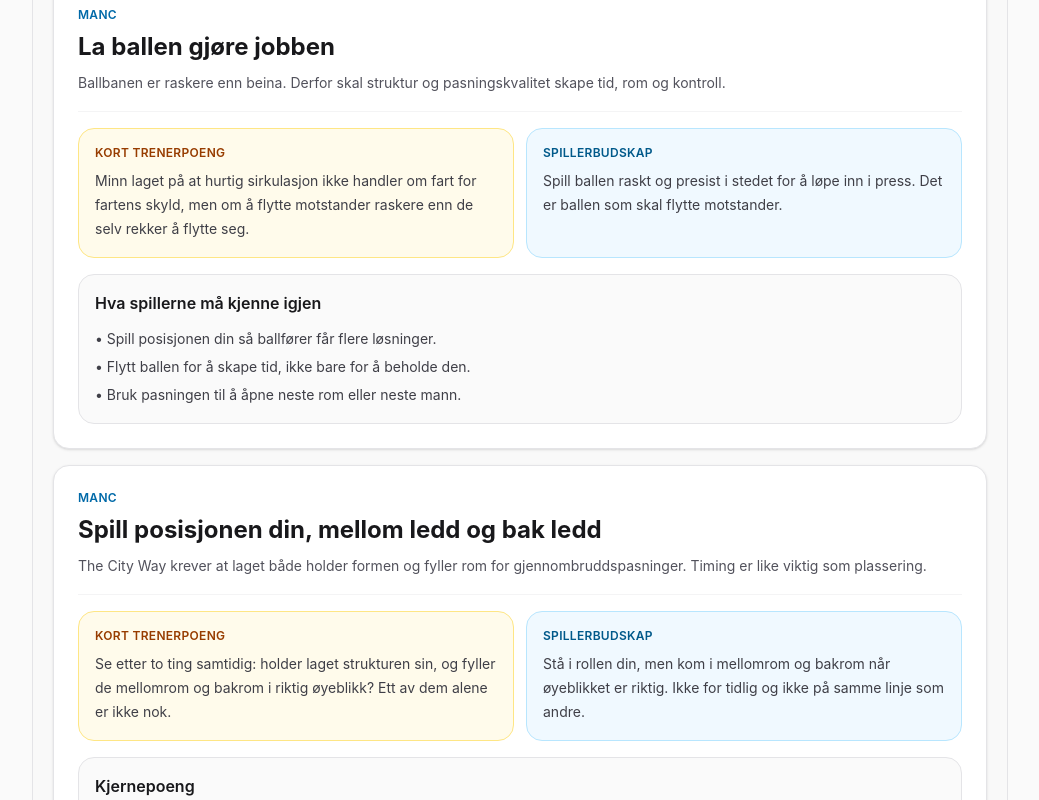
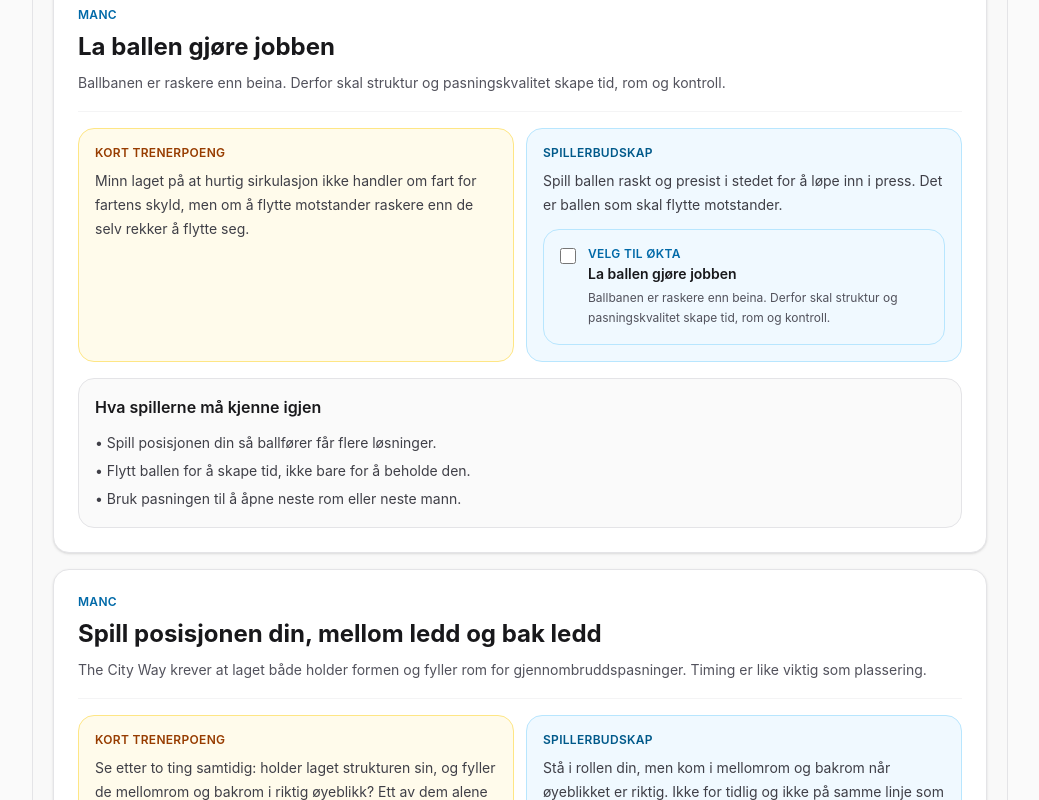
Before and after one commit to toro68/treninger, a Next.js app: page /manc in a window 1280 px wide. Shown: the part 2140-2940 px from the top of the page, without its empty margins (120-1159 px from the left). Built offline with nearby package versions, Linux system fonts and the light colour scheme.

Commit message:
Add selectable finishing messages from UEFA and ManC

```diff
--- a/src/components/ManC.tsx
+++ b/src/components/ManC.tsx
@@ -1,5 +1,6 @@
 import Link from "next/link";
 
+import { SelectableTheoryMessageCard } from "@/components/SelectableTheoryMessageCard";
 import { sessionTheoryItems } from "@/data/sessionTheory";
 
 const mancSectionGroups = [
@@ -25,6 +26,15 @@ const mancSectionGroups = [
       "theory-manc-build-up-phase-1",
       "theory-manc-build-up-phase-2",
       "theory-manc-build-up-phase-3",
+    ],
+  },
+  {
+    id: "avslutning",
+    label: "Avslutning",
+    description: "Korte spillerbudskap for hvordan City vil skape og avslutte angrep i siste tredel.",
+    sectionIds: [
+      "theory-manc-finishing-overload-and-timing",
+      "theory-manc-finishing-fill-box-and-returrom",
     ],
   },
   {
@@ -115,6 +125,17 @@ export const ManC = () => {
                       <article className="rounded-2xl border border-sky-200 bg-sky-50 p-4">
                         <p className="text-xs font-semibold uppercase tracking-wide text-sky-800">Spillerbudskap</p>
                         <p className="mt-2 text-sm leading-6 text-zinc-700">{item.playerMessage}</p>
+                        {item.category === "spillerbudskap" ? (
+                          <div className="mt-3">
+                            <SelectableTheoryMessageCard
+                              theoryId={item.id}
+                              title={item.title}
+                              summary={item.summary}
+                              sourceLabel="Velg til økta"
+                              showPlayerMessage={false}
+                            />
+                          </div>
+                        ) : null}
                       </article>
                     ) : null}
                   </div>
--- /dev/null
+++ b/src/components/SelectableTheoryMessageCard.tsx
@@ -0,0 +1,56 @@
+"use client";
+
+import { useSessionStore } from "@/store/sessionStore";
+
+type SelectableTheoryMessageCardProps = {
+  theoryId: string;
+  title: string;
+  summary: string;
+  playerMessage?: string;
+  sourceLabel?: string;
+  showPlayerMessage?: boolean;
+};
+
+export const SelectableTheoryMessageCard = ({
+  theoryId,
+  title,
+  summary,
+  playerMessage,
+  sourceLabel,
+  showPlayerMessage = true,
+}: SelectableTheoryMessageCardProps) => {
+  const selectedTheoryIds = useSessionStore((state) => state.selectedTheoryIds);
+  const toggleTheory = useSessionStore((state) => state.toggleTheory);
+  const checked = selectedTheoryIds.has(theoryId);
+
+  return (
+    <article
+      className={`rounded-2xl border p-4 transition ${
+        checked
+          ? "border-sky-300 bg-white shadow-sm"
+          : "border-sky-200 bg-sky-50/70 hover:border-sky-300"
+      }`}
+    >
+      <label className="flex cursor-pointer items-start gap-3">
+        <input
+          type="checkbox"
+          checked={checked}
+          onChange={() => toggleTheory(theoryId)}
+          className="mt-0.5 h-4 w-4 rounded border-sky-300 text-sky-600 focus:ring-sky-500"
+        />
+        <span className="min-w-0 flex-1">
+          {sourceLabel ? (
+            <span className="block text-xs font-semibold uppercase tracking-wide text-sky-700">
+              {sourceLabel}
+            </span>
+          ) : null}
+          <span className="mt-0.5 block text-sm font-semibold text-zinc-900">{title}</span>
+          <span className="mt-1 block text-xs leading-5 text-zinc-600">{summary}</span>
+          {showPlayerMessage && playerMessage ? (
+            <span className="mt-2 block text-sm leading-6 text-zinc-700">{playerMessage}</span>
+          ) : null}
+        </span>
+      </label>
+    </article>
+  );
+};
--- a/src/components/UEFASeksjon.tsx
+++ b/src/components/UEFASeksjon.tsx
@@ -4,10 +4,12 @@ import { useMemo, useState } from "react";
 import Link from "next/link";
 import { uefaAnalyses, type Fokuspunkt, type UEFAAnalyse } from "@/data/uefaAnalyses";
 import { getUEFAExerciseByCode, getUEFADisplayCode } from "@/data/uefa-exercises";
+import { getSessionTheoryItem, type SessionTheoryItem } from "@/data/sessionTheory";
 import { useSessionStore } from "@/store/sessionStore";
 import { GlossaryTooltip } from "@/components/GlossaryTooltip";
 import { ScoringZonesDiagram } from "@/components/ScoringZonesDiagram";
 import { SelmerZonesTemplateDiagram } from "@/components/SelmerZonesTemplateDiagram";
+import { SelectableTheoryMessageCard } from "@/components/SelectableTheoryMessageCard";
 
 const GENERELLE_FOKUSPUNKTER: Fokuspunkt[] = [
   {
@@ -95,6 +97,22 @@ const getRelatedAnalyses = (analysis: UEFAAnalyse, analyses: UEFAAnalyse[]) =>
     .slice(0, 4)
     .map((entry) => entry.analysis);
 
+const UEFA_PLAYER_MESSAGE_THEORY_IDS: Partial<Record<UEFAAnalyse["kode"], string[]>> = {
+  A07: [
+    "theory-uefa-finishing-fast-and-simple",
+    "theory-uefa-finishing-blindside-and-11m",
+    "theory-uefa-finishing-retur-habit",
+  ],
+  A20: [
+    "theory-uefa-finishing-fast-and-simple",
+    "theory-uefa-finishing-retur-habit",
+  ],
+  A21: [
+    "theory-uefa-finishing-fast-and-simple",
+    "theory-uefa-finishing-retur-habit",
+  ],
+};
+
 // ============================================
 // KOMPONENT
 // ============================================
@@ -139,6 +157,13 @@ export const UEFASeksjon = () => {
     () => (valgtAnalyse ? getRelatedAnalyses(valgtAnalyse, sortedAnalyses) : []),
     [sortedAnalyses, valgtAnalyse]
   );
+  const selectedPlayerMessageItems = useMemo(() => {
+    if (!valgtAnalyse) return [];
+
+    return (UEFA_PLAYER_MESSAGE_THEORY_IDS[valgtAnalyse.kode] ?? [])
+      .map((id) => getSessionTheoryItem(id))
+      .filter((item): item is SessionTheoryItem => item !== undefined);
+  }, [valgtAnalyse]);
 
   const handleVelgAnalyse = (analyse: UEFAAnalyse) => {
     setValgtAnalyse(analyse);
@@ -3078,6 +3103,31 @@ export const UEFASeksjon = () => {
                           </div>
                         </div>
                       )}
+
+                      {selectedPlayerMessageItems.length > 0 && (
+                        <div className="space-y-3 rounded-2xl border border-sky-200 bg-sky-50/70 p-4">
+                          <div>
+                            <p className="text-xs font-semibold uppercase tracking-wide text-sky-800">
+                              Spillerbudskap
+                            </p>
+                            <p className="mt-1 text-sm text-zinc-600">
+                              Huk av de korte avslutningsbudskapene du vil ta med videre til økta.
+                            </p>
+                          </div>
+                          <div className="grid gap-3 md:grid-cols-2">
+                            {selectedPlayerMessageItems.map((item) => (
+                              <SelectableTheoryMessageCard
+                                key={item.id}
+                                theoryId={item.id}
+                                title={item.title}
+                                summary={item.summary}
+                                playerMessage={item.playerMessage}
+                                sourceLabel={valgtAnalyse.kode}
+                              />
+                            ))}
+                          </div>
+                        </div>
+                      )}
                     </div>
                     <p className="text-xs text-zinc-400">
                       Kilde: {valgtAnalyse.forfatter} (UEFA A-oppgave)
--- a/src/data/sessionTheory.ts
+++ b/src/data/sessionTheory.ts
@@ -751,6 +751,56 @@ export const sessionTheoryItems: SessionTheoryItem[] = [
     ],
   },
   {
+    id: "theory-uefa-finishing-fast-and-simple",
+    category: "spillerbudskap",
+    title: "UEFA: avslutt fort og enkelt",
+    summary: "I boksen vinner du tid med forberedelse. 1-2 touch er hovedregelen, ikke ekstra kontrolltouch.",
+    coachNote:
+      "Dette bygger på Rushfeldt og Stian Lund: spilleren må se mål før mottak og bestemme løsning før ballen kommer.",
+    playerMessage:
+      "I boksen: bestem før mottak og avslutt fort. Hvis 1-touch er mulig, tar vi ikke et ekstra touch.",
+  },
+  {
+    id: "theory-uefa-finishing-blindside-and-11m",
+    category: "spillerbudskap",
+    title: "UEFA: blindside og 11-meter",
+    summary: "Store sjanser kommer når avslutteren holder seg skjult lengst mulig og angriper riktig sone sent.",
+    coachNote:
+      "Jakt soner og timing, ikke bare avslutninger. Repeter løp til 11-meteren, første stolpe, bakre og returrom.",
+    playerMessage:
+      "Vær på blindsiden lengst mulig og rykk på ball. Kom deg inn i 16-meteren, helst rundt 11-meteren, før du avslutter.",
+  },
+  {
+    id: "theory-uefa-finishing-retur-habit",
+    category: "spillerbudskap",
+    title: "UEFA: retur er din jobb",
+    summary: "Avslutningen er ikke over når skuddet går. Gode avsluttere eier neste ball også.",
+    coachNote:
+      "Returløp må være en fast vane i økta. Belønn spillere som følger skudd, innlegg og blokkeringer med ny aksjon.",
+    playerMessage:
+      "Når skuddet går, er jobben ikke ferdig. Følg avslutningen, angrip returen og vær klar for neste touch.",
+  },
+  {
+    id: "theory-manc-finishing-overload-and-timing",
+    category: "spillerbudskap",
+    title: "ManC: skap avslutning fra overtall og timing",
+    summary: "City-budskapet er å skape riktig bilde før avslutningen: kombinasjon, overtall, så gjennombrudd.",
+    coachNote:
+      "Se etter om laget skaper fordel før siste aksjon. Ikke la avslutteren bli stående alene uten timing i løp og sistepasning.",
+    playerMessage:
+      "Skap overtall før vi avslutter. Kombiner raskt, angrip riktig rom og slipp ballen i riktig øyeblikk.",
+  },
+  {
+    id: "theory-manc-finishing-fill-box-and-returrom",
+    category: "spillerbudskap",
+    title: "ManC: fyll boks og returrom",
+    summary: "Når ballen går bredt eller bak forsvar, må boksen fylles med ulike roller samtidig.",
+    coachNote:
+      "Krev tydelig rollefordeling i siste tredel: én møter, én går bak, og noen må eie returrommet.",
+    playerMessage:
+      "Når vi kommer bredt, må vi fylle boks og returrom med fart. Én møter, én går bak, og én er klar på neste ball.",
+  },
+  {
     id: "theory-manc-press-from-front",
     category: "trenerfokus",
     title: "Pressing from the front",
```
